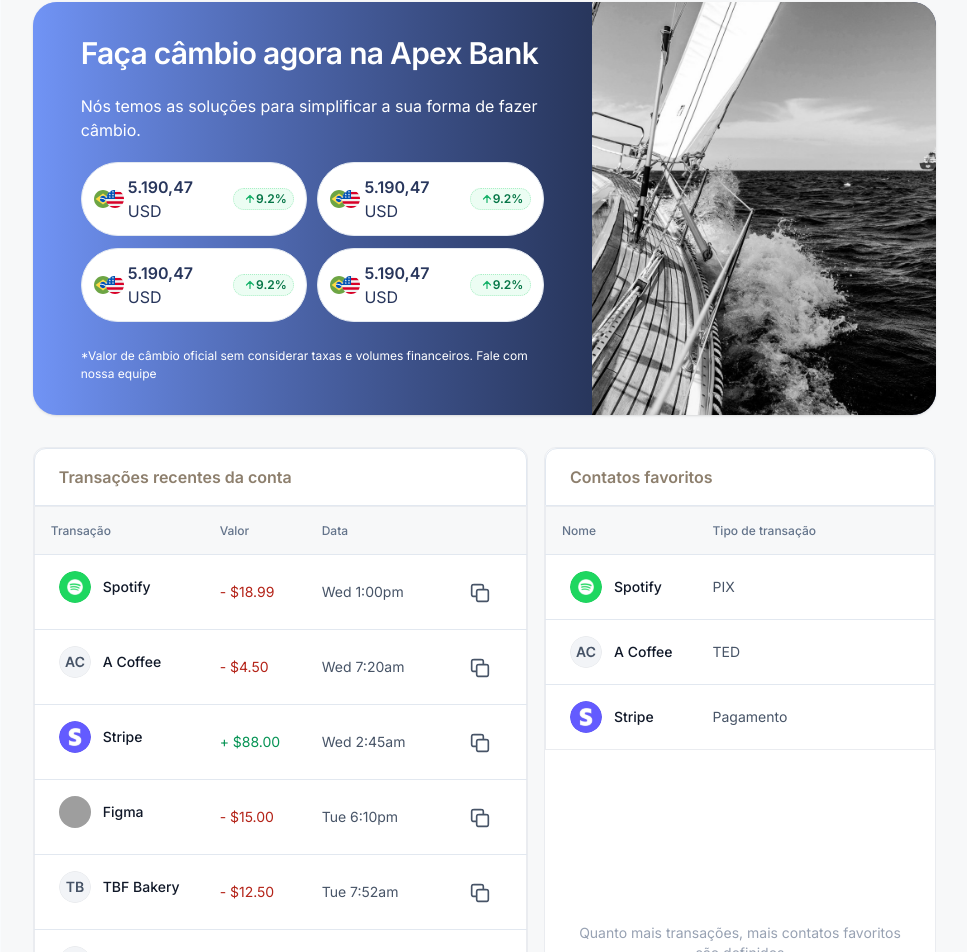
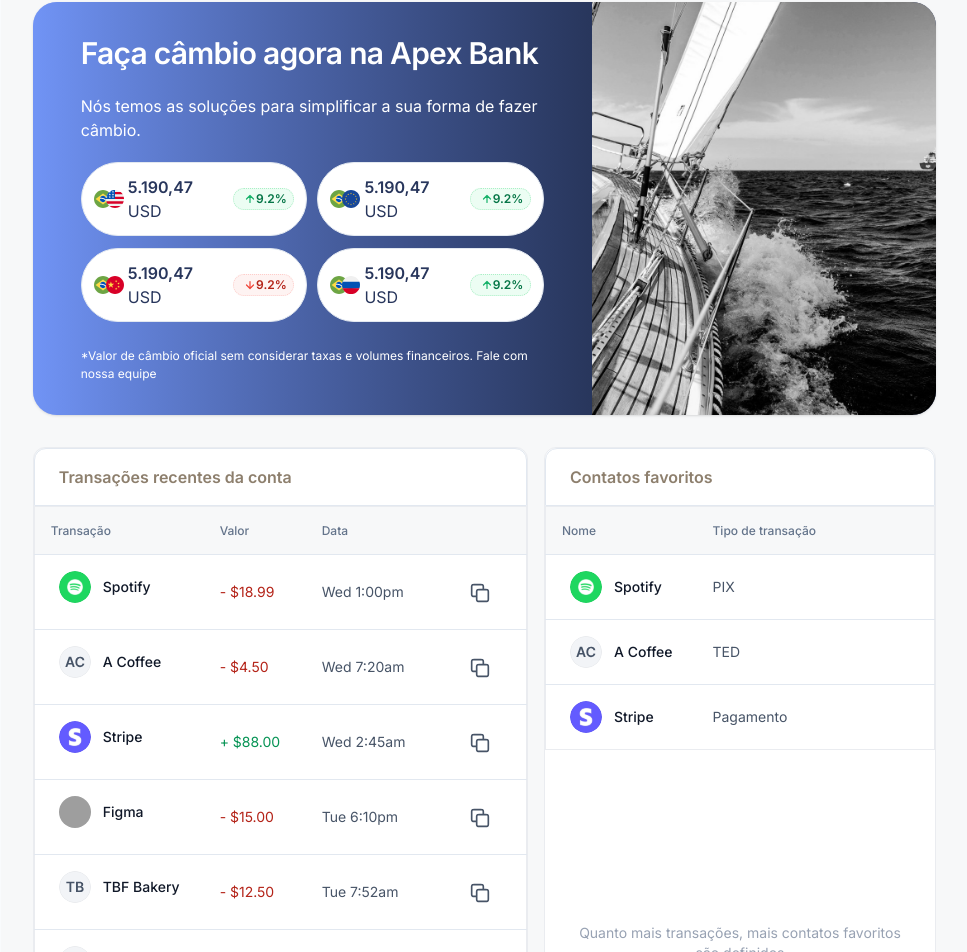
Before and after one commit to ShaYri12/ApexBank, a Next.js app: page / in a window 1280 px wide. Shown: the part 951-1903 px from the top of the page, without its empty margins (312-1279 px from the left). Built offline with nearby package versions, Linux system fonts and the light colour scheme; grey boxes are pictures that could not be loaded.

Commit message:
fix little style

```diff
--- a/app/components/ExchangeRates.js
+++ b/app/components/ExchangeRates.js
@@ -69,8 +69,8 @@
                     <img
                       width="20"
                       height="20"
-                      src="/assets/US.svg"
-                      alt="US"
+                      src="/assets/euro.svg"
+                      alt="euro"
                       className="absolute top-0 left-3 z-10"
                     />
                   </div>
@@ -103,8 +103,8 @@
                     <img
                       width="20"
                       height="20"
-                      src="/assets/US.svg"
-                      alt="US"
+                      src="/assets/CN.svg"
+                      alt="CN"
                       className="absolute top-0 left-3 z-10"
                     />
                   </div>
@@ -112,11 +112,12 @@
                     5.190,47 <span className="font-[400]">USD</span>
                   </p>
                 </div>
-                <Badge className="bg-[#ECFDF3] border border-[#ABEFC6] text-[#067647] border-dotted">
+                <Badge className="bg-[#FEF3F2] border border-[#FECDCA] text-[#B42318] border-dotted flex items-center">
                   <img
+                    className="transform rotate-180"
                     width={"12px"}
                     height={"12px"}
-                    src="/assets/arrow-up-green.svg"
+                    src="/assets/arrow-up-red.svg"
                     alt="trend-up"
                   />{" "}
                   9.2%
@@ -135,8 +136,8 @@
                     <img
                       width="20"
                       height="20"
-                      src="/assets/US.svg"
-                      alt="US"
+                      src="/assets/RU.svg"
+                      alt="RU"
                       className="absolute top-0 left-3 z-10"
                     />
                   </div>
```
